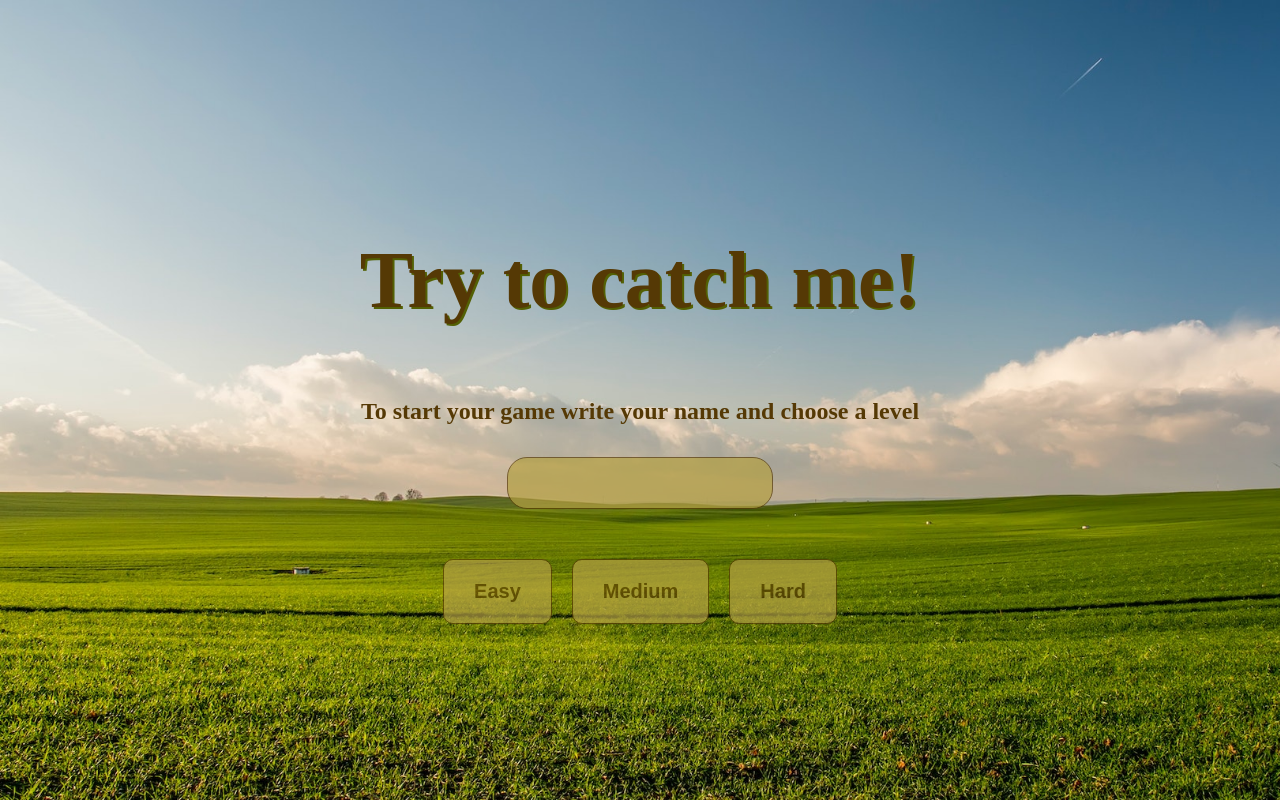
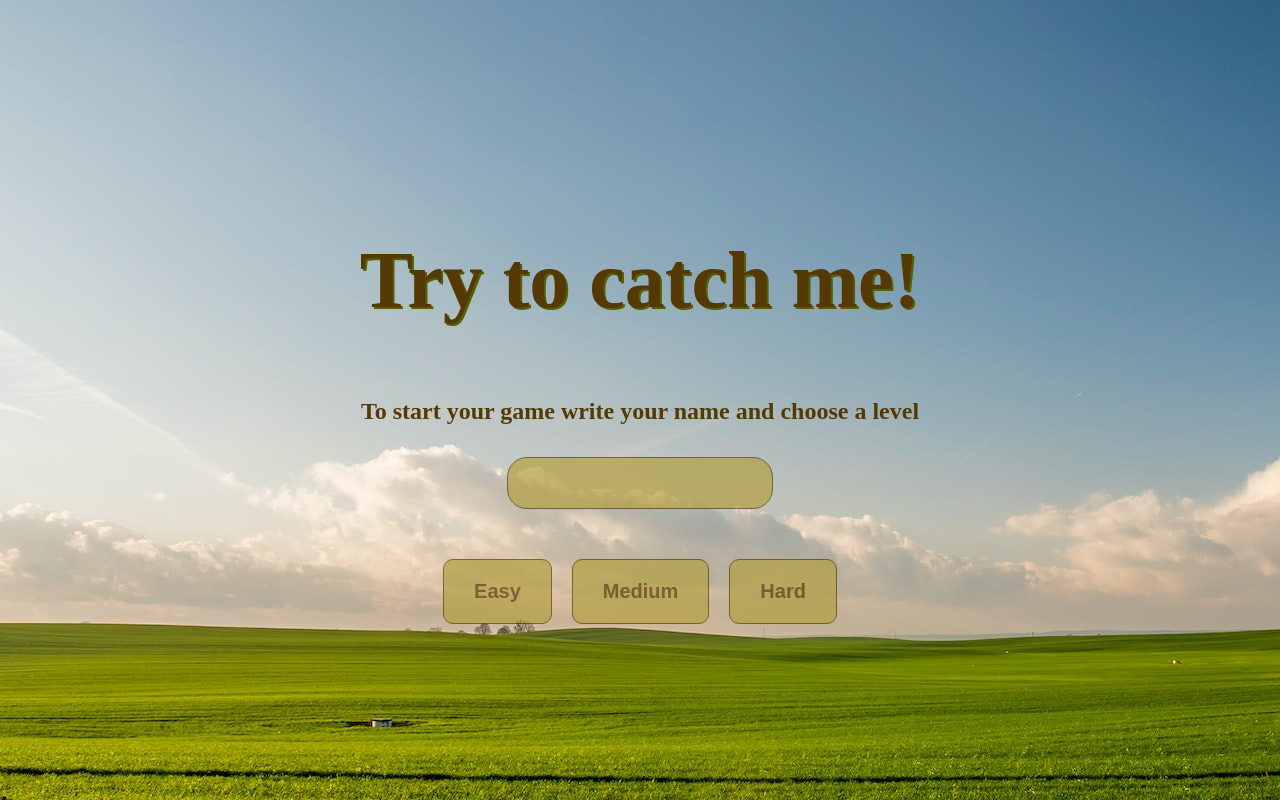
Before and after one commit to AlonaCh/speedGameReact, a React (Vite) app: page / in a window 1280 px wide. Built offline with nearby package versions, Linux system fonts and the light colour scheme; a web font is replaced by a local one.

Commit message:
Fix background picture

```diff
--- a/src/index.css
+++ b/src/index.css
@@ -9,6 +9,7 @@
   text-rendering: optimizeLegibility;
   -webkit-font-smoothing: antialiased;
   -moz-osx-font-smoothing: grayscale;
+  background: url(assets/backpic.jpg);
 }
 
 body {
@@ -19,7 +20,7 @@
   text-align: center;
   min-width: 320px;
   min-height: 100vh;
-  background: url(assets/backpic.jpg);
+
   background-size: cover;
   color: rgb(85, 57, 5);
   font-family: 'Tourney', cursive;
```
